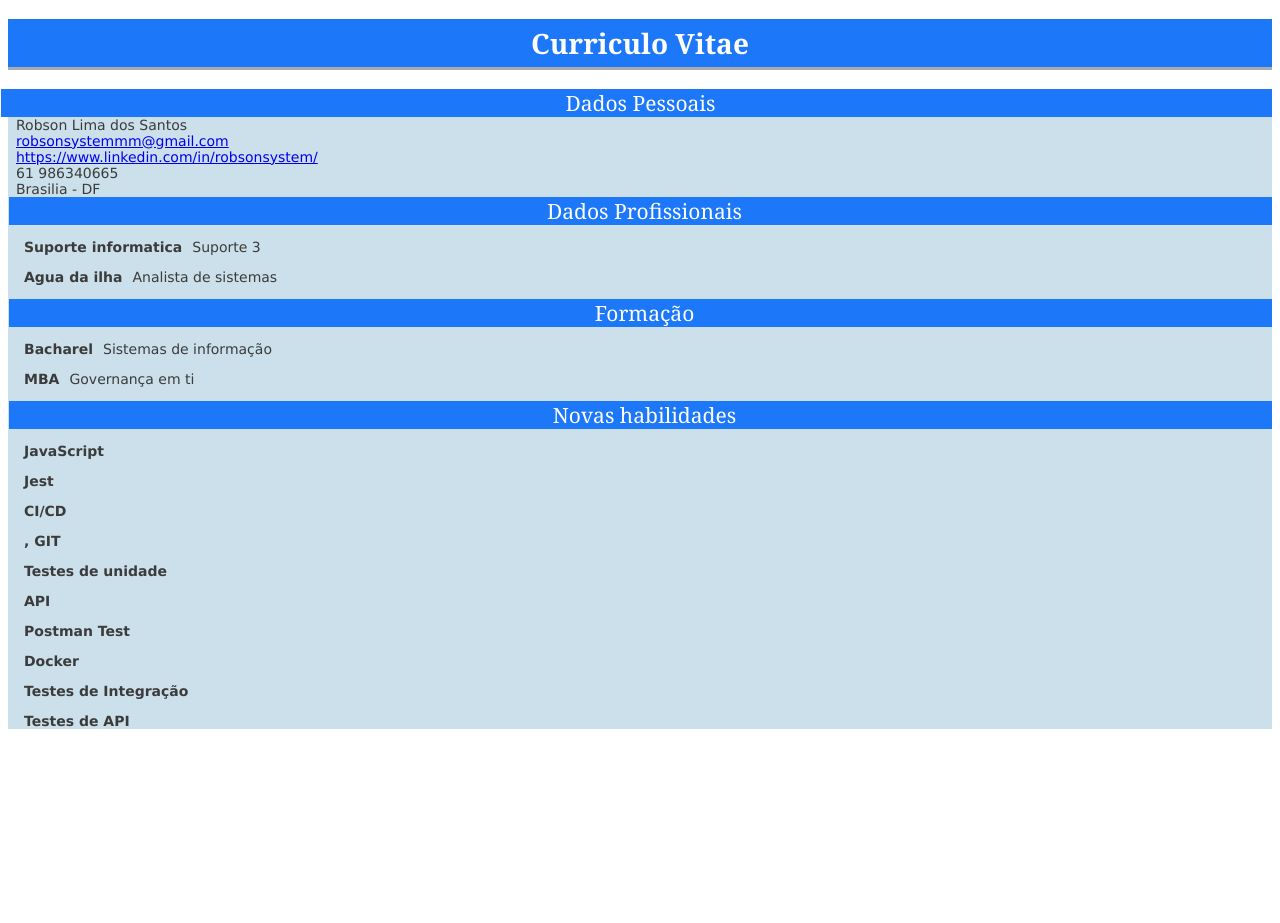
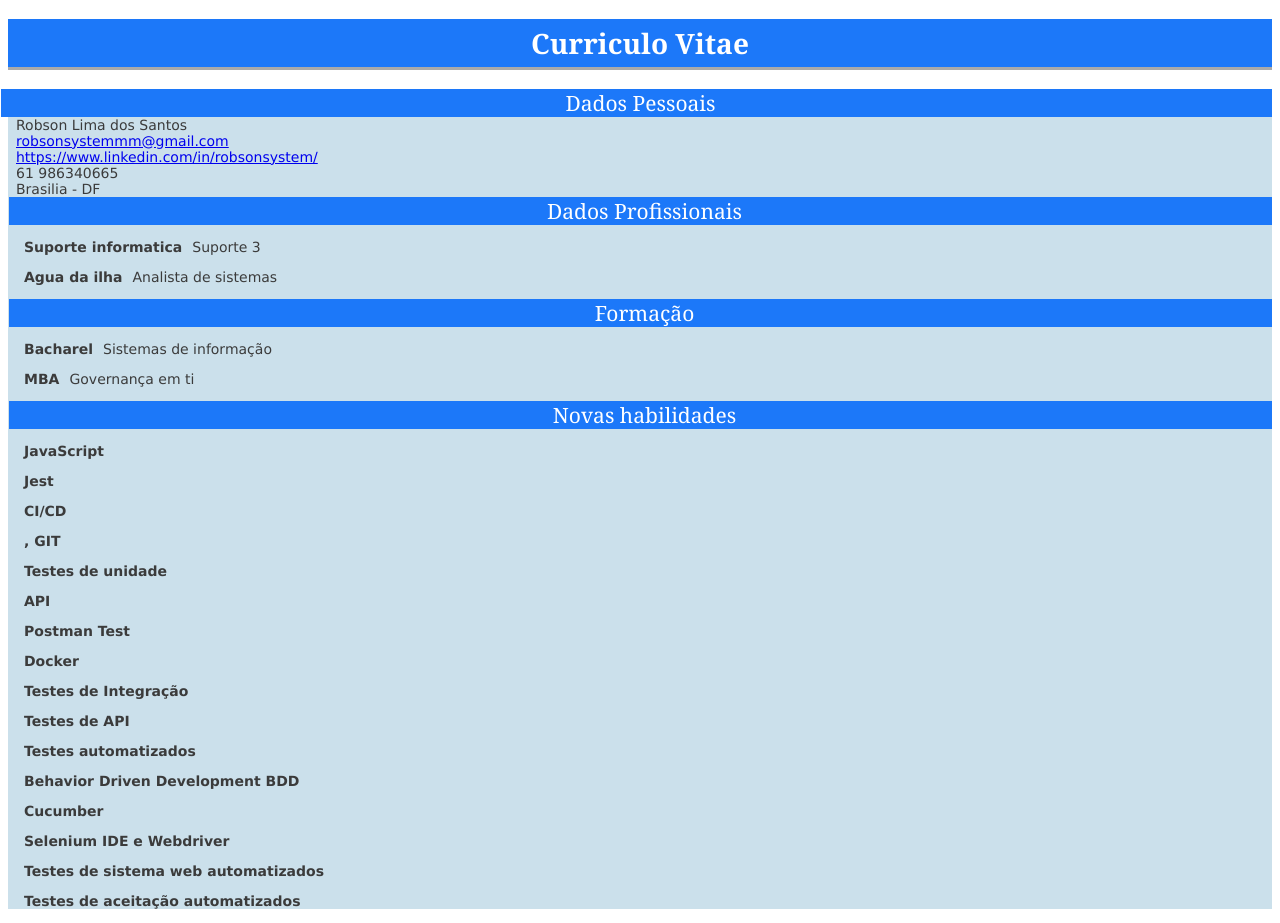
Before and after one commit to robsonsystemmm/curriculohtml, a plain HTML site: page index.html in a window 1280 px wide. Before the commit the page ends 800 px from the top, so only its background shows below. Drawn offline with Linux system fonts and the light colour scheme.

Commit message:
Update index.html

```diff
--- a/index.html
+++ b/index.html
@@ -48,6 +48,12 @@
 			<p><label> Docker </label></p>
 			<p><label>Testes de Integração </label></p>
 			<p><label>Testes de API</label></p>
+	    <p><label>Testes automatizados </label></p>
+			<p><label>Behavior Driven Development BDD</label></p>
+			<p><label>Cucumber</label></p>
+			<p><label>  Selenium IDE e Webdriver </label></p>
+			<p><label>Testes de sistema web automatizados </label></p>
+			<p><label>Testes de aceitação automatizados</label></p>
 
 		</div>
 
```
